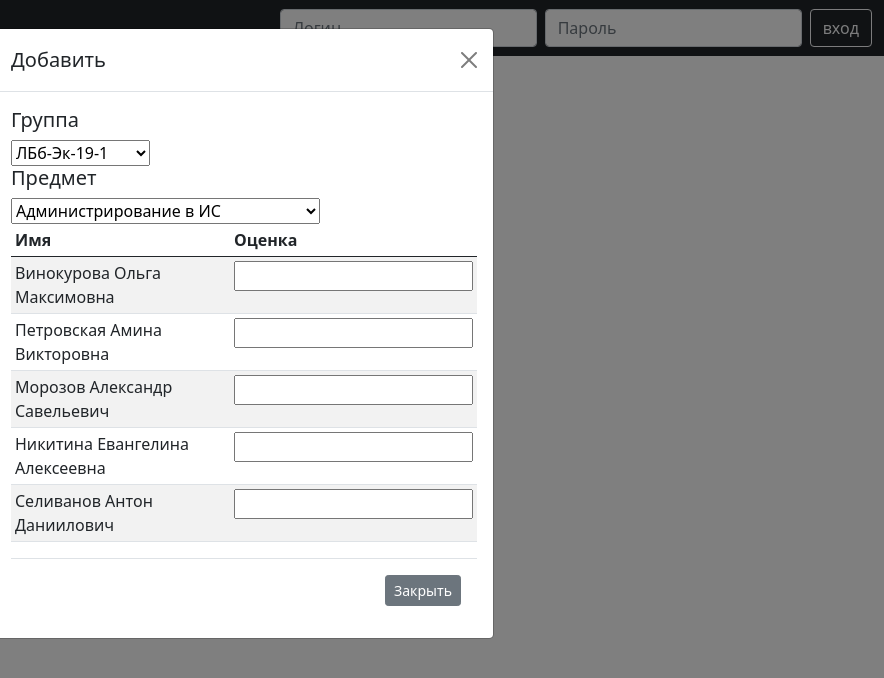
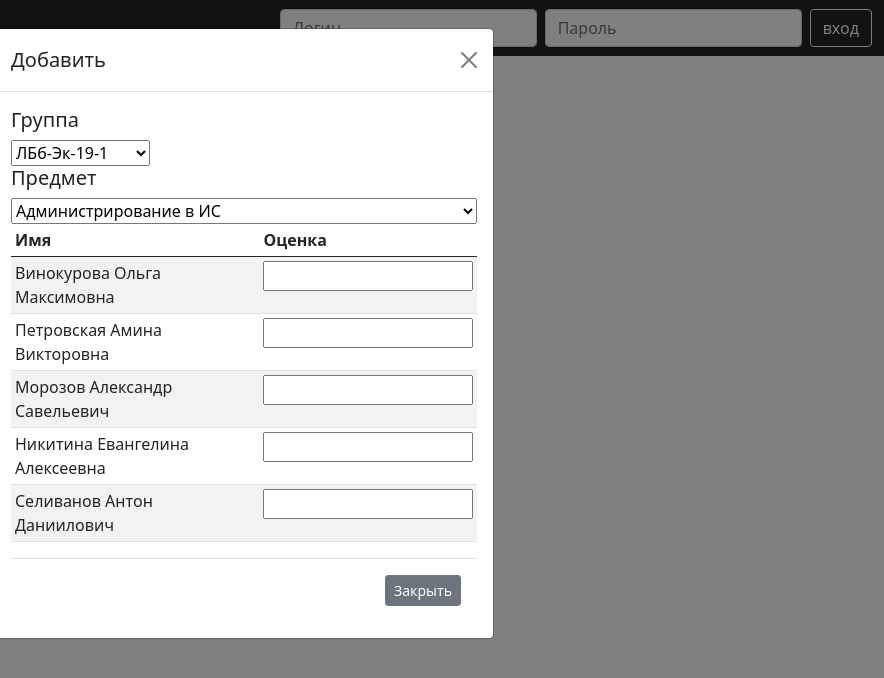
Before and after one commit to matzamat/boynextdoor, a plain HTML site: page index.html in a window 1280 px wide. Both pictures are taken after a click on the button "Добавить". Shown: the full height of the page, 396-1280 px from the left. Drawn offline with nearby package versions, Linux system fonts and the light colour scheme.

Commit message:
Update index.html

```diff
--- a/index.html
+++ b/index.html
@@ -11,6 +11,11 @@
           crossorigin="anonymous"
     >
     <title>Журнал</title>
+    <style>
+        #inputh {
+         width: 100%;
+        }
+       </style>
 </head>
 <body>
 
@@ -227,7 +232,7 @@
                            <option>ЛПб-ЭКПР-19-1</option>
                        </select>
                        <H5>Предмет</H5>
-                       <select>
+                       <select id="inputh">
                         <option>Администрирование в ИС</option>
                         <option>Методы и средства проектирования</option>
                     </select>
@@ -241,23 +246,23 @@
                            <tbody>
                                <tr>
                                    <td>Винокурова Ольга Максимовна</td>
-                                   <td><input width="50%"></td>
+                                   <td><input id="inputh"></td>
                                </tr>
                                <tr>
                                 <td>Петровская Амина Викторовна</td>
-                                <td><input width="50%"></td>
+                                <td><input id="inputh"></td>
                             </tr>
                             <tr>
                                 <td>Морозов Александр Савельевич</td>
-                                <td><input width="50%"></td>
+                                <td><input id="inputh"></td>
                             </tr>
                             <tr>
                                 <td>Никитина Евангелина Алексеевна</td>
-                                <td><input width="50%"></td>
+                                <td><input id="inputh"></td>
                             </tr>
                             <tr>
                                 <td>Селиванов Антон Даниилович</td>
-                                <td><input width="50%"></td>
+                                <td><input id="inputh"></td>
                             </tr>
                            </tbody>
                        </table>
```
